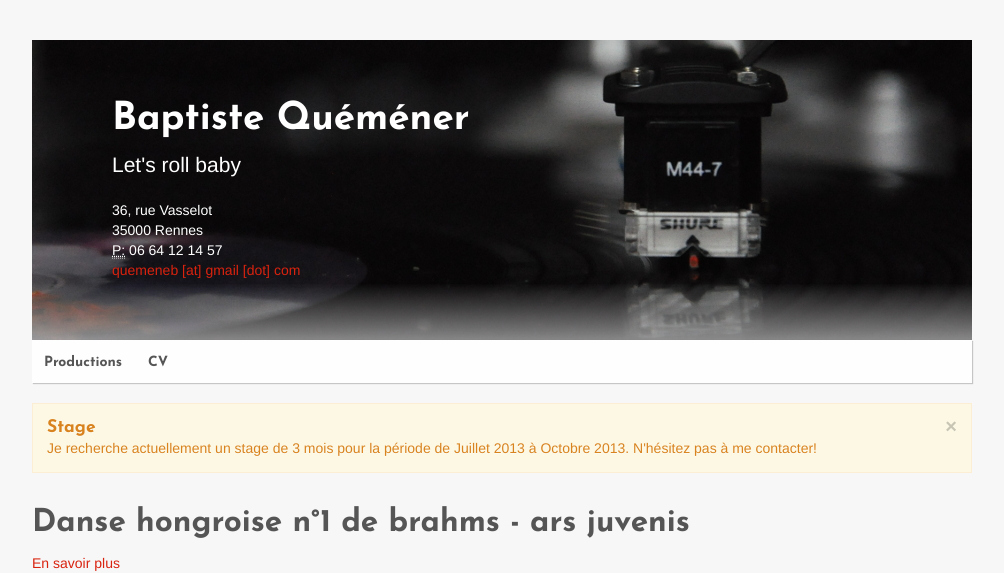
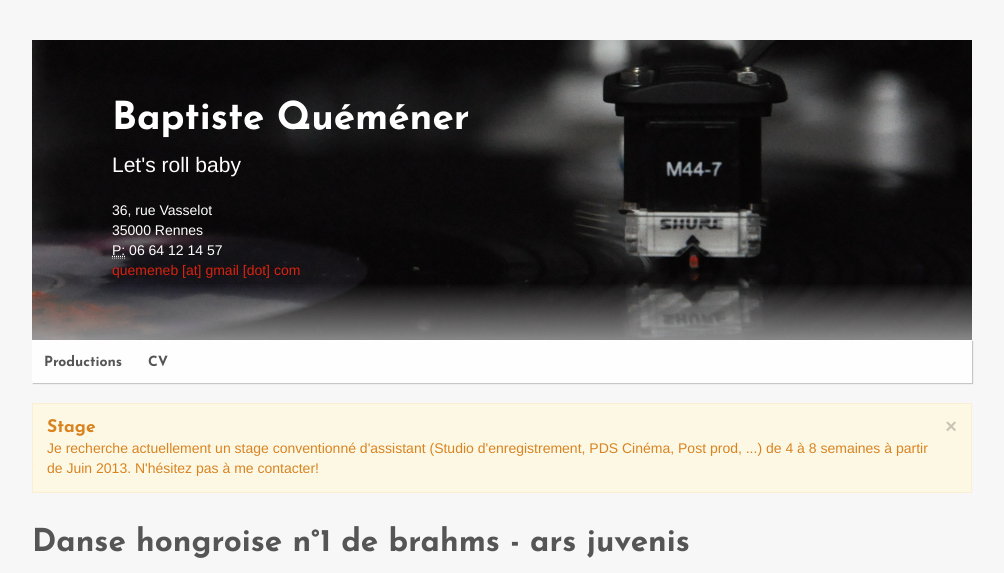
Before and after one commit to Baptisteq/baptisteq.github.com, a Jekyll site: the page built from index.html, in a window 1280 px wide. Shown: the top 573 px of the page, without its empty margins (138-1142 px from the left). Built offline with Jekyll 4.4.1, drawn with Linux system fonts in a browser that asks for light colours; grey boxes are pictures that could not be loaded.

Commit message:
Update alert.html

```diff
--- a/_includes/alert.html
+++ b/_includes/alert.html
@@ -3,7 +3,7 @@
         <div class="alert alert-block">
             <a class="close" data-dismiss="alert" href="#">&times;</a>
             <h4 class="alert-heading">Stage</h4>
-            <p>Je recherche actuellement un stage de 3 mois pour la période de Juillet 2013 à Octobre 2013. N'hésitez pas à me contacter!</p>
+            <p>Je recherche actuellement un stage conventionné d'assistant (Studio d'enregistrement, PDS Cinéma, Post prod, ...) de 4 à 8 semaines à partir de Juin 2013. N'hésitez pas à me contacter!</p>
         </div>
     </div>
 </div>
```
